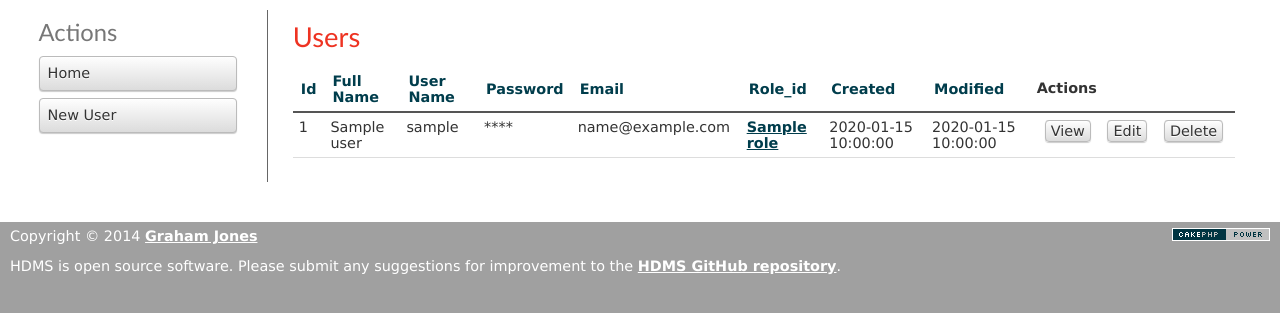
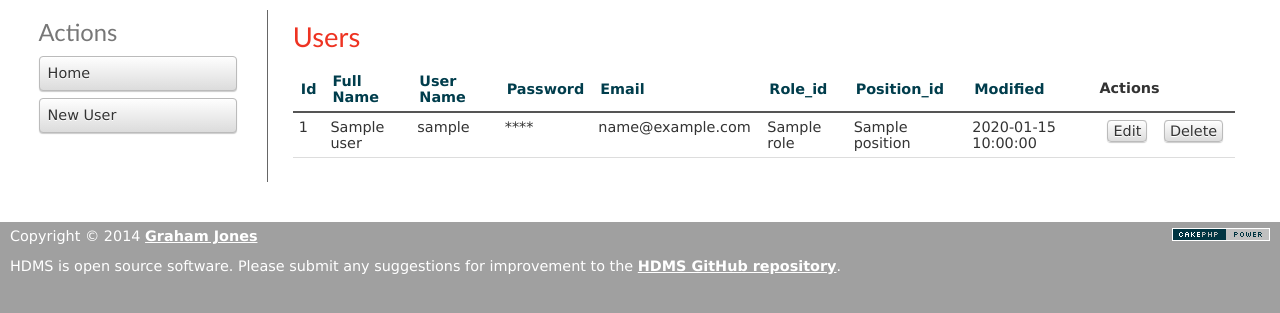
Before and after one commit to jones139/hdms, a CakePHP app: the page made by app/View/Users/index.ctp in a window 1280 px wide. Shown: the part 89-402 px from the top of the page. Run offline with PHP 8.4 and a stand-in for CakePHP, Linux system fonts and the light colour scheme; the template is opened without the code that fills it: most values are stand-ins (such as "Sample title", 1, 10 or a date in 2020); data that the repository does not hold is empty; some libraries are stand-ins or nearby versions.

Commit message:
Updated users controller and views to cope with new 'position' field.

```diff
--- a/app/Controller/UsersController.php
+++ b/app/Controller/UsersController.php
@@ -91,7 +91,8 @@ class UsersController extends AppController {
                 }
             }
             $roles = $this->User->Role->find('list');
-            $this->set(compact('roles'));
+            $positions = $this->User->Position->find('list');
+            $this->set(compact('roles','positions'));
         } else {
             $this->Session->setFlash(__('Only an Administrator can do that!'));
             return $this->redirect($this->referer());
@@ -146,7 +147,8 @@ class UsersController extends AppController {
             unset($this->request->data['User']['password']);
 
             $roles = $this->User->Role->find('list');
-            $this->set(compact('roles'));
+            $positions = $this->User->Position->find('list');
+            $this->set(compact('roles','positions'));
         } else {
             $this->Session->setFlash(__('Only an Administrator can do that!'));
             return $this->redirect($this->referer());
--- a/app/View/Users/edit.ctp
+++ b/app/View/Users/edit.ctp
@@ -10,7 +10,7 @@
 		   echo $this->Form->input('username',array('disabled'=>'disabled'));
 		}
 		echo $this->Form->input('password');
-		echo $this->Form->input('confirm_password');
+		echo $this->Form->input('confirm_password',array('type'=>'password'));
 		echo $this->Form->input('title',array('label'=>'Full Name'));
 		echo $this->Form->input('email');
 
@@ -18,6 +18,7 @@
 		if ($authUserData['role_id']==1) {
 		   echo $this->Form->input('email_verified');
 		   echo $this->Form->input('role_id');
+		   echo $this->Form->input('position_id');
 		}
 	?>
 	</fieldset>
--- a/app/View/Users/index.ctp
+++ b/app/View/Users/index.ctp
@@ -9,7 +9,7 @@
 			<th><?php echo $this->Paginator->sort('password'); ?></th>
 			<th><?php echo $this->Paginator->sort('email'); ?></th>
 			<th><?php echo $this->Paginator->sort('role_id'); ?></th>
-			<th><?php echo $this->Paginator->sort('created'); ?></th>
+			<th><?php echo $this->Paginator->sort('position_id'); ?></th>
 			<th><?php echo $this->Paginator->sort('modified'); ?></th>
 			<th class="actions"><?php echo __('Actions'); ?></th>
 	</tr>
@@ -25,12 +25,11 @@
 			  ?>&nbsp;</td>
 		<td><?php echo h($user['User']['email']); ?>&nbsp;</td>
 		<td>
-			<?php echo $this->Html->link($user['Role']['title'], array('controller' => 'roles', 'action' => 'view', $user['Role']['id'])); ?>
+			<?php echo $user['Role']['title']; ?>
 		</td>
-		<td><?php echo h($user['User']['created']); ?>&nbsp;</td>
+		<td><?php echo h($user['Position']['title']); ?>&nbsp;</td>
 		<td><?php echo h($user['User']['modified']); ?>&nbsp;</td>
 		<td class="actions">
-			<?php echo $this->Html->link(__('View'), array('action' => 'view', $user['User']['id'])); ?>
 			<?php echo $this->Html->link(__('Edit'), array('action' => 'edit', $user['User']['id'])); ?>
 			<?php echo $this->Form->postLink(__('Delete'), array('action' => 'delete', $user['User']['id']), array(), __('Are you sure you want to delete # %s?', $user['User']['id'])); ?>
 		</td>
```
Also changed, not shown: app/View/Users/add.ctp (+2 -8 lines).
